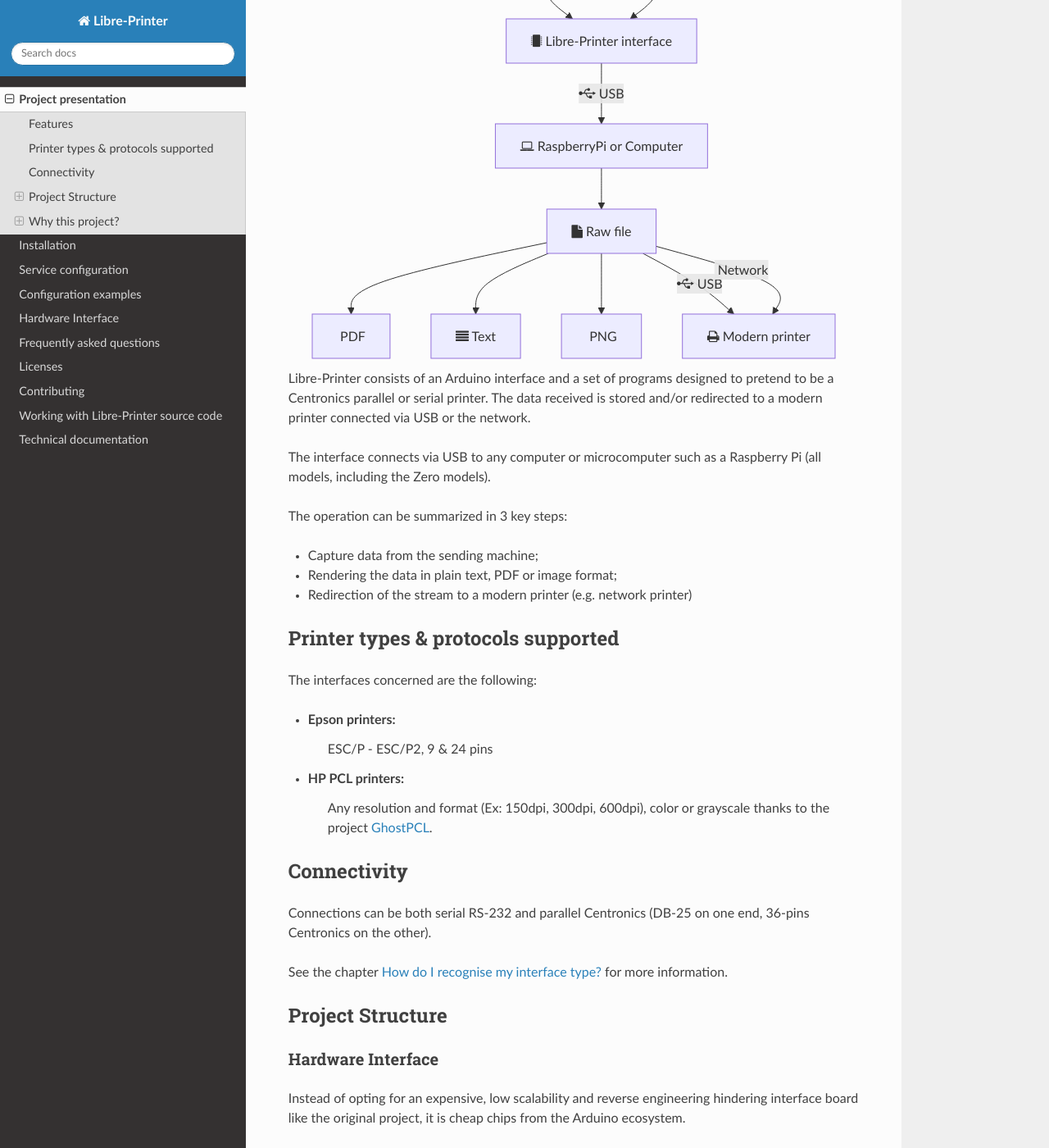
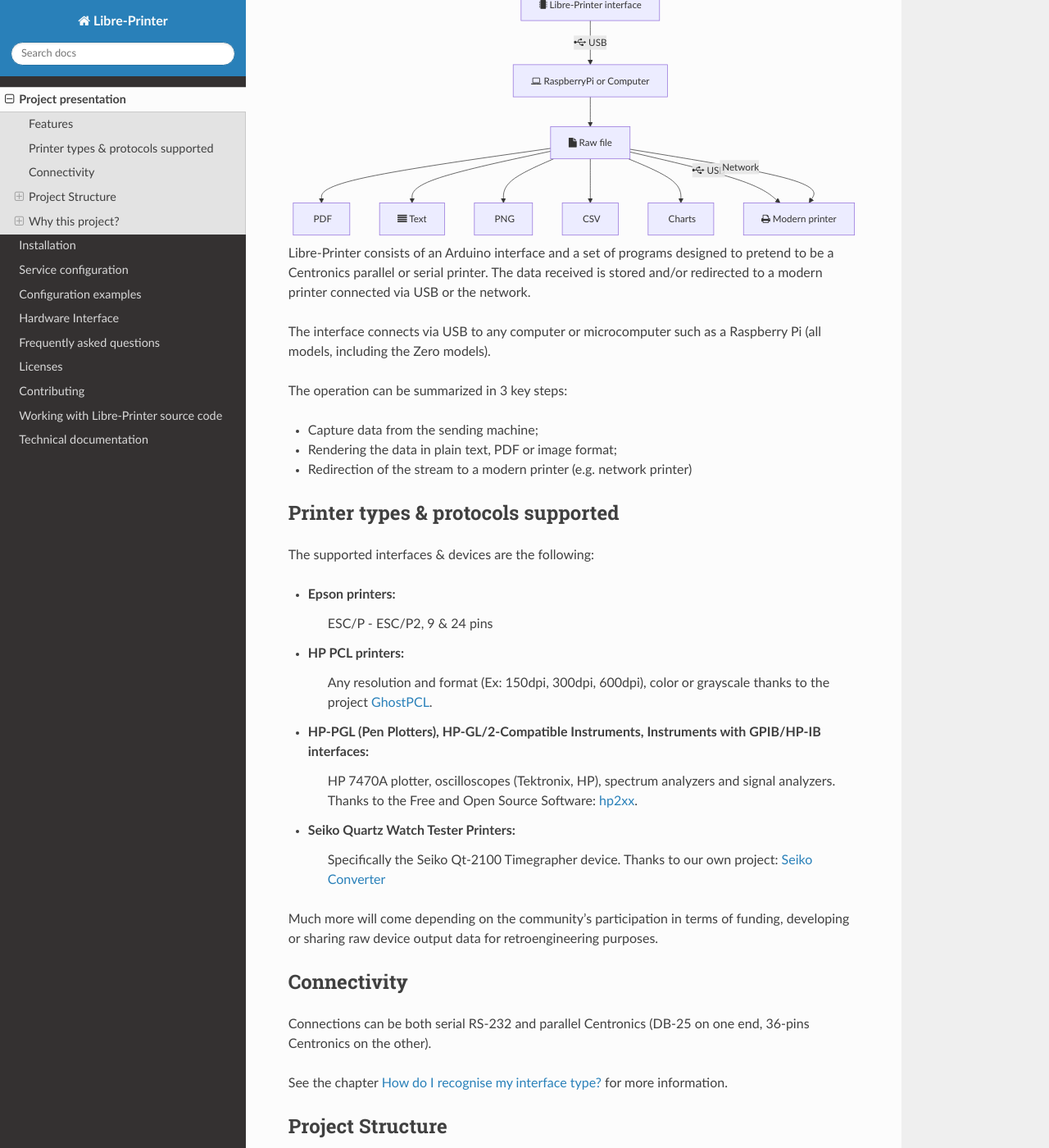
Before and after one commit to ysard/libre-printer, a Sphinx documentation site: the page built from doc/source/project_presentation.rst, in a window 1280 px wide and 1400 px high, scrolled down 605 px. Shown: the whole window at 82% size. Built offline with Sphinx 7.4.7 and the Read the Docs theme 2.0.0, drawn with Linux system fonts in a browser that asks for light colours.

```diff
--- a/doc/source/project_presentation.rst
+++ b/doc/source/project_presentation.rst
@@ -23,6 +23,8 @@ Features
         Raw --> D[fa:fa-file-pdf PDF]
         Raw --> E[fa:fa-align-justify Text]
         Raw --> F[fa:fa-file-image PNG]
+        Raw --> H[fa:fa-file-csv CSV]
+        Raw --> I[fa:fa-chart-line Charts]
         Raw -->|fa:fa-usb USB| G[fa:fa-print Modern printer]
         Raw -->|fa:fa-network-wired Network| G
 
@@ -44,7 +46,7 @@ The operation can be summarized in 3 key steps:
 Printer types & protocols supported
 ===================================
 
-The interfaces concerned are the following:
+The supported interfaces & devices are the following:
 
 - Epson printers:
     ESC/P - ESC/P2, 9 & 24 pins
@@ -52,6 +54,16 @@ The interfaces concerned are the following:
     Any resolution and format (Ex: 150dpi, 300dpi, 600dpi), color or grayscale
     thanks to the project
     `GhostPCL <https://www.ghostscript.com/doc/9.53.3/WhatIsGS.htm#GhostPCL>`_.
+- HP-PGL (Pen Plotters), HP-GL/2-Compatible Instruments, Instruments with GPIB/HP-IB interfaces:
+    HP 7470A plotter, oscilloscopes (Tektronix, HP), spectrum analyzers and signal analyzers.
+    Thanks to the Free and Open Source Software:
+    `hp2xx <https://www.gnu.org/software/hp2xx/>`_.
+- Seiko Quartz Watch Tester Printers:
+    Specifically the Seiko Qt-2100 Timegrapher device.
+    Thanks to our own project: `Seiko Converter <https://github.com/ysard/seiko_qt2100_converter>`_
+
+Much more will come depending on the community's participation in terms
+of funding, developing or sharing raw device output data for retroengineering purposes.
 
 Connectivity
 ============
```
Also changed, not shown: README.md (+18 -3 lines), README_FR.md (+14 -1 lines).
